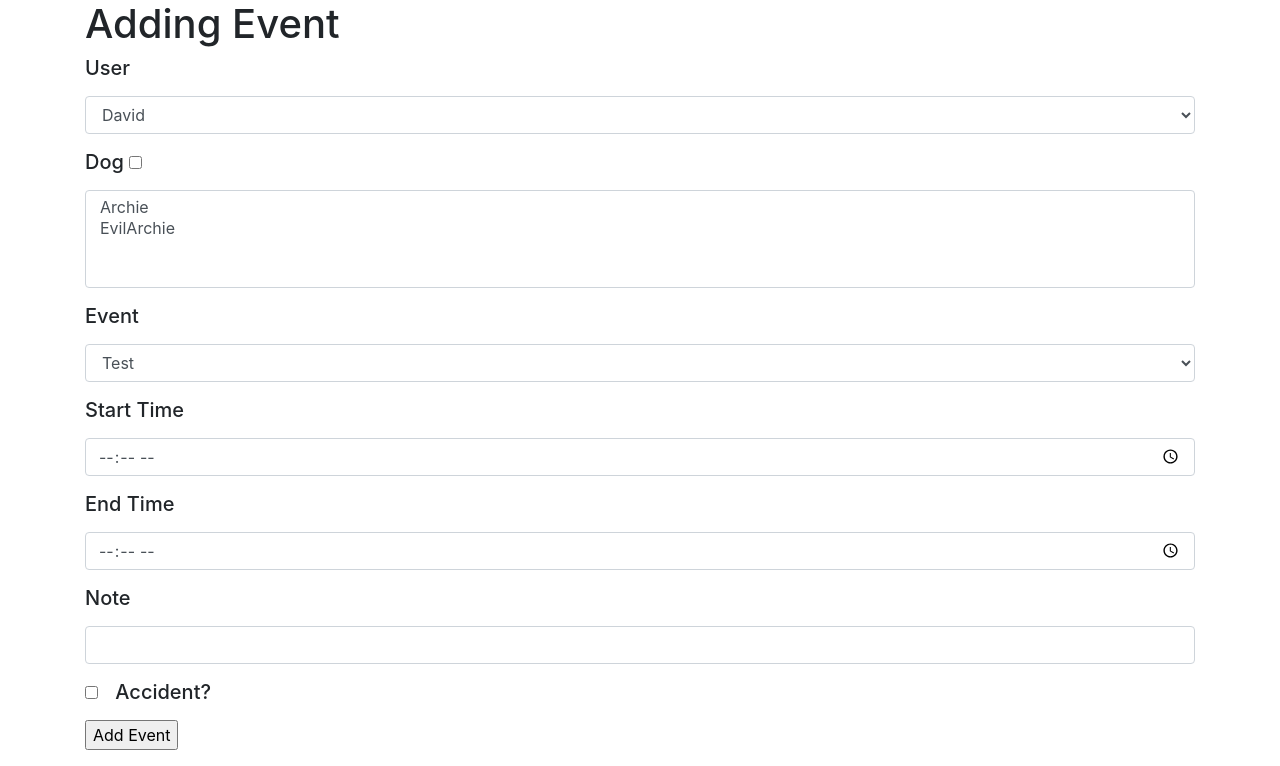
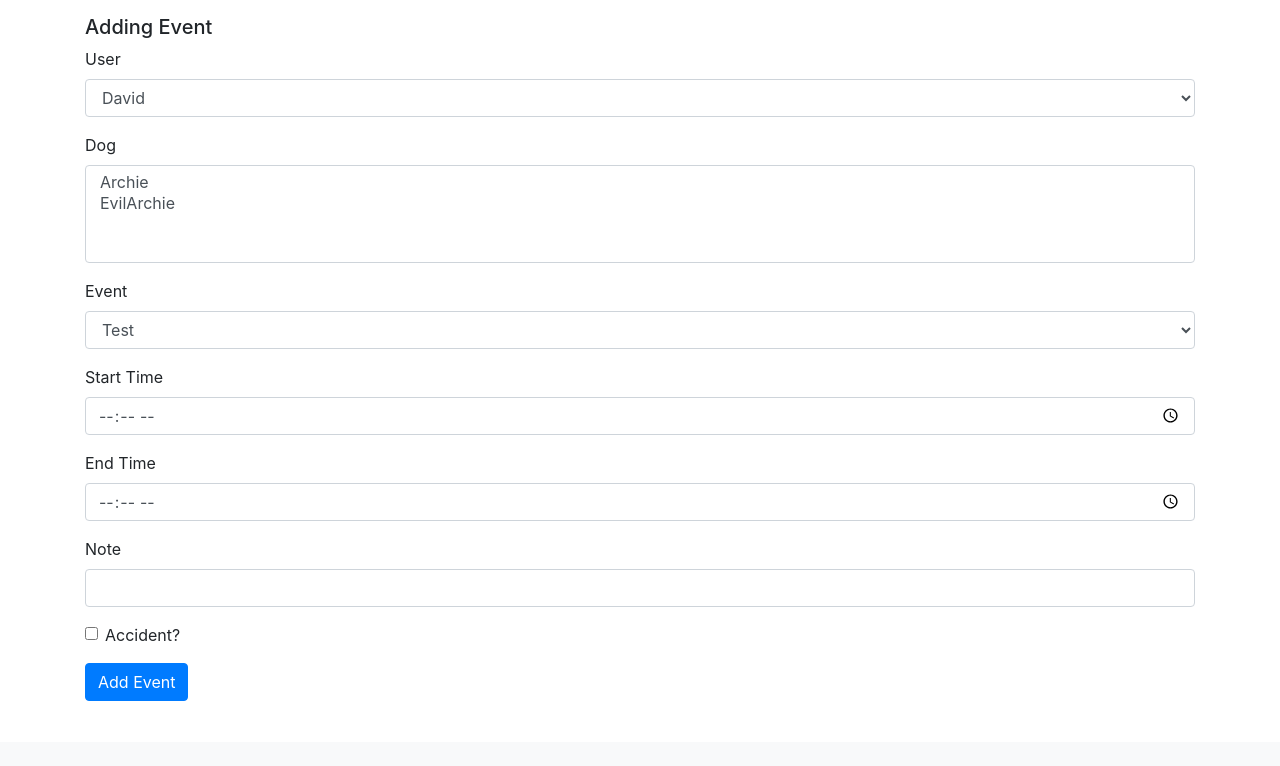
Before and after one commit to david2777/archie_bot, a Flask app: page /add_event.html in a window 1280 px wide. Shown: the part 58-824 px from the top of the page. After the commit the page ends 759 px from the top, so only its background shows below. Run offline with Flask 2, Linux system fonts and the light colour scheme; some libraries are stand-ins or nearby versions.

Commit message:
Cleanup forms and flashes using Bootstrap-Flask macros

```diff
--- a/arch/forms.py
+++ b/arch/forms.py
@@ -9,11 +9,10 @@ from arch import models
 class AddEventForm(FlaskForm):
     user = wtforms.SelectField('User', choices=[('1', 'David'), ('2', 'Judy')])
     dog = wtforms.SelectMultipleField('Dog', choices=[('1', 'Archie'), ('2', 'EvilArchie')])
-    all_dog_checkbox = wtforms.BooleanField()
     choices = [(str(i.name), str(i.name).capitalize()) for i in models.EventID]
     event = wtforms.SelectField('Event', choices=choices)
     start_time = html5.TimeField('Start Time', validators=[validators.Optional()])
     end_time = html5.TimeField('End Time', validators=[validators.Optional()])
+    note = wtforms.StringField('Note', default=None)
     accident = wtforms.BooleanField('Accident?')
-    note = wtforms.StringField('Note', default=None)
     submit = wtforms.SubmitField('Add Event')
--- a/arch/routes.py
+++ b/arch/routes.py
@@ -38,11 +38,7 @@ def edit_event(event_id):
 @app.route('/add_event.html', methods=['GET', 'POST'])
 def add_event():
     form = forms.AddEventForm(flask.request.form)
-    app.logger.info('%s', form.validate())
-    if flask.request.method == 'POST':
-        for f in [form.user, form.dog, form.event, form.start_time, form.end_time, form.accident, form.note, form.submit]:
-            app.logger.info(f.errors)
-    if flask.request.method == "POST" and form.validate():
+    if form.validate_on_submit():
         app.logger.info('Submitted')
         flask.flash('Submitted {}'.format(form.note.data))
         return flask.redirect(flask.url_for('index'))
--- a/arch/templates/add_event.html
+++ b/arch/templates/add_event.html
@@ -4,32 +4,12 @@
 
 {% block content %}
 <div class="container">
-    <h1>Adding Event</h1>
+    <h5>Adding Event</h5>
     <form class="form" role="form" action="" method="post" novalidate>
+        {% from 'bootstrap/form.html' import render_form %}
         {{ form.hidden_tag() }}
         {{ form.csrf_token() }}
-
-        <h5>{{ form.user.label }}</h5>
-        <p>{{ form.user(class='form-control') }}</p>
-
-        <h5>{{ form.dog.label }} {{ form.all_dog_checkbox(class='form-control-inline') }}</h5>
-        <p>{{ form.dog(class='form-control') }}</p>
-
-        <h5>{{ form.event.label }}</h5>
-        <p>{{ form.event(class='form-control') }}</p>
-
-        <h5>{{ form.start_time.label }}</h5>
-        <p>{{ form.start_time(class='form-control') }}</p>
-
-        <h5>{{ form.end_time.label }}</h5>
-        <p>{{ form.end_time(class='form-control') }}</p>
-
-        <h5>{{ form.note.label }}</h5>
-        <p>{{ form.note(class='form-control') }}</p>
-
-        <h5>{{ form.accident(class='form-check-inline') }} {{ form.accident.label }}</h5>
-
-        <p>{{ form.submit() }}</p>
+        {{ render_form(form) }}
     </form>
 </div>
 {% endblock %}
--- a/arch/templates/base.html
+++ b/arch/templates/base.html
@@ -18,7 +18,7 @@
     <body>
         {% block navbar %}
 
-        <nav class="navbar navbar-light bg-light">
+        <nav class="navbar navbar-light bg-light" style="margin-bottom: 15px">
             <div class="container d-inline">
             <a class="navbar-brand mb-0" href="{{ url_for('index') }}">ArchieBot</a>
             <a class="btn btn-outline-success my-2 my-sm-0" role="button" type="button" href="{{ url_for('add_event') }}">Add Event</a>
```
Also changed, not shown: arch/templates/index.html (+2 -12 lines).
